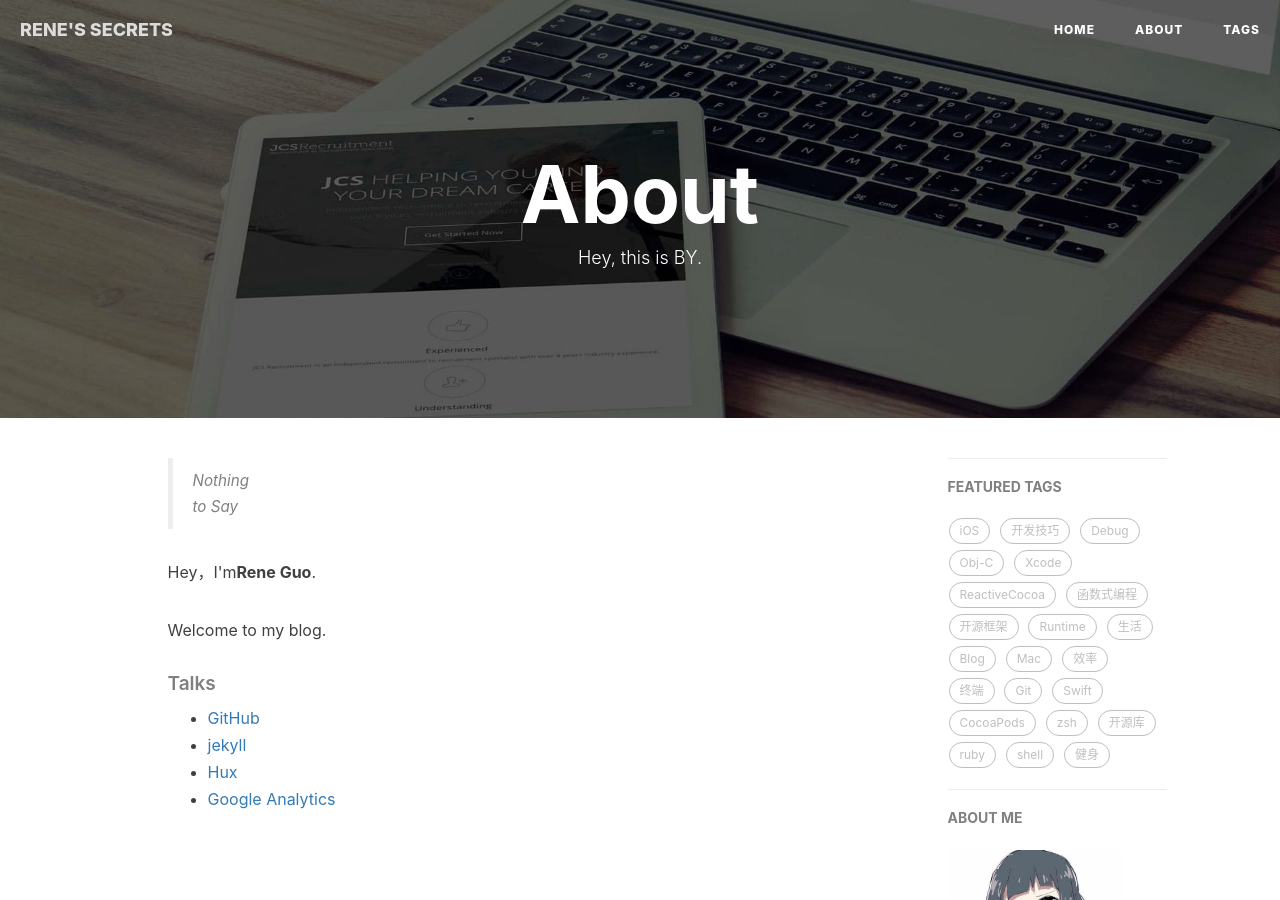
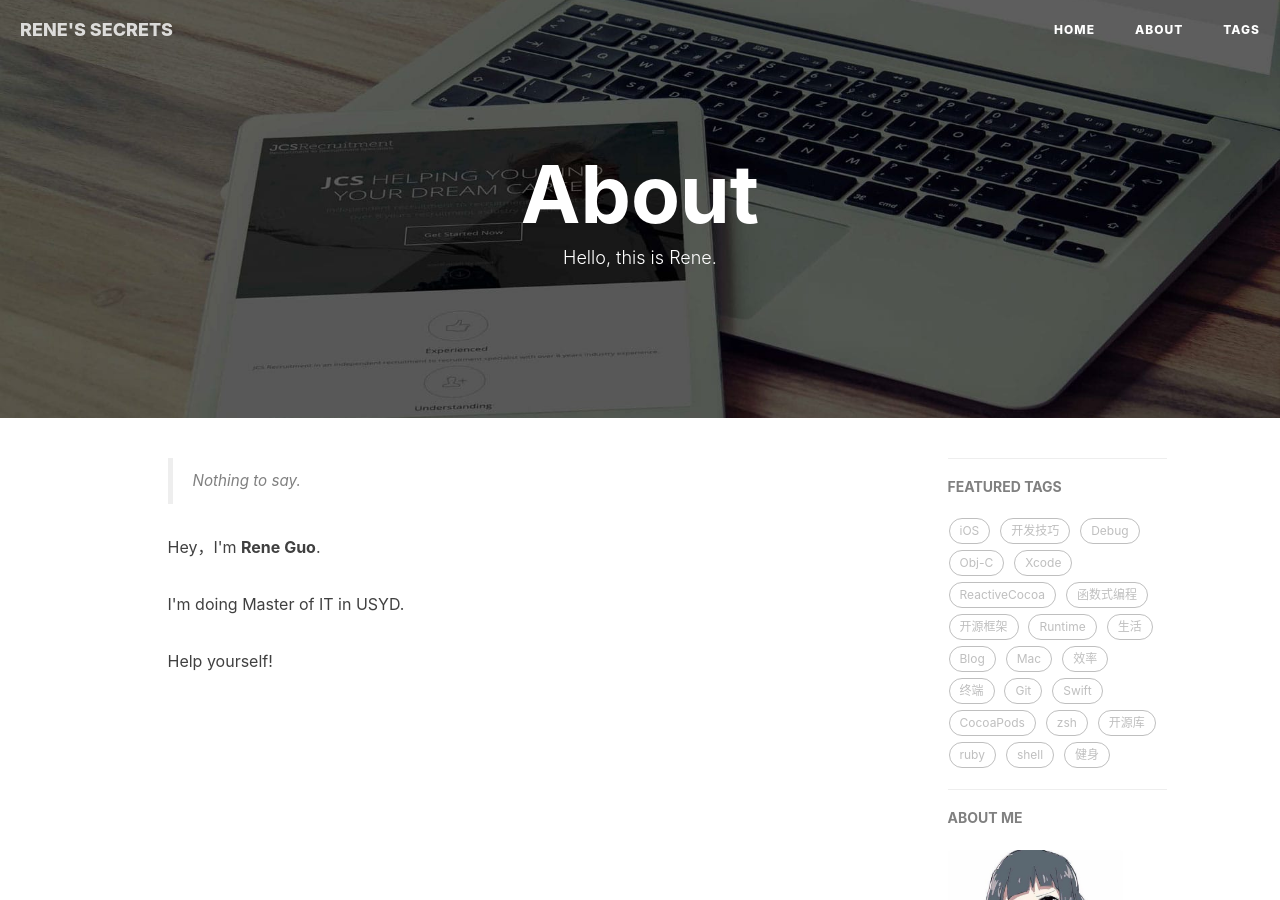
Before and after one commit to ReneGuo/ReneGuo.github.io, a Jekyll site: the page built from about.html, in a window 1280 px wide and 900 px high. Built offline with Jekyll 4.4.1, drawn with Linux system fonts in a browser that asks for light colours; nearby versions of some CDN libraries; comment, search, counter and statistics services are not loaded.

Commit message:
about me

```diff
--- a/about.html
+++ b/about.html
@@ -1,7 +1,7 @@
 ---
 layout: page
 title: "About"
-description: "Hey, this is BY."
+description: "Hello, this is Rene."
 header-img: "img/post-bg-rwd.jpg"
 ---
 
@@ -16,18 +16,18 @@ header-img: "img/post-bg-rwd.jpg"
   <!--copied from markdown -->
   <blockquote>
     <p>
-      Nothing<br />
-      to Say
+      Nothing to say.
     </p>
   </blockquote>
 
-  <p>Hey，I'm<strong>Rene Guo</strong>.</p>
+  <p>Hey，I'm <strong>Rene Guo</strong>.</p>
+  <p>I'm doing Master of IT in USYD.</p>
 
-  <p>Welcome to my blog.</p>
+  <p>Help yourself!</p>
 
   <p></p>
 
-  <h5>Talks</h5>
+  <!-- <h5>Talks</h5>
 
   <ul>
     <li><a href="https://github.com">GitHub</a></li>
@@ -36,7 +36,7 @@ header-img: "img/post-bg-rwd.jpg"
     <li>
       <a href="https://analytics.google.com/analytics">Google Analytics</a>
     </li>
-  </ul>
+  </ul> -->
 </div>
 
 <!-- English Version -->
```
